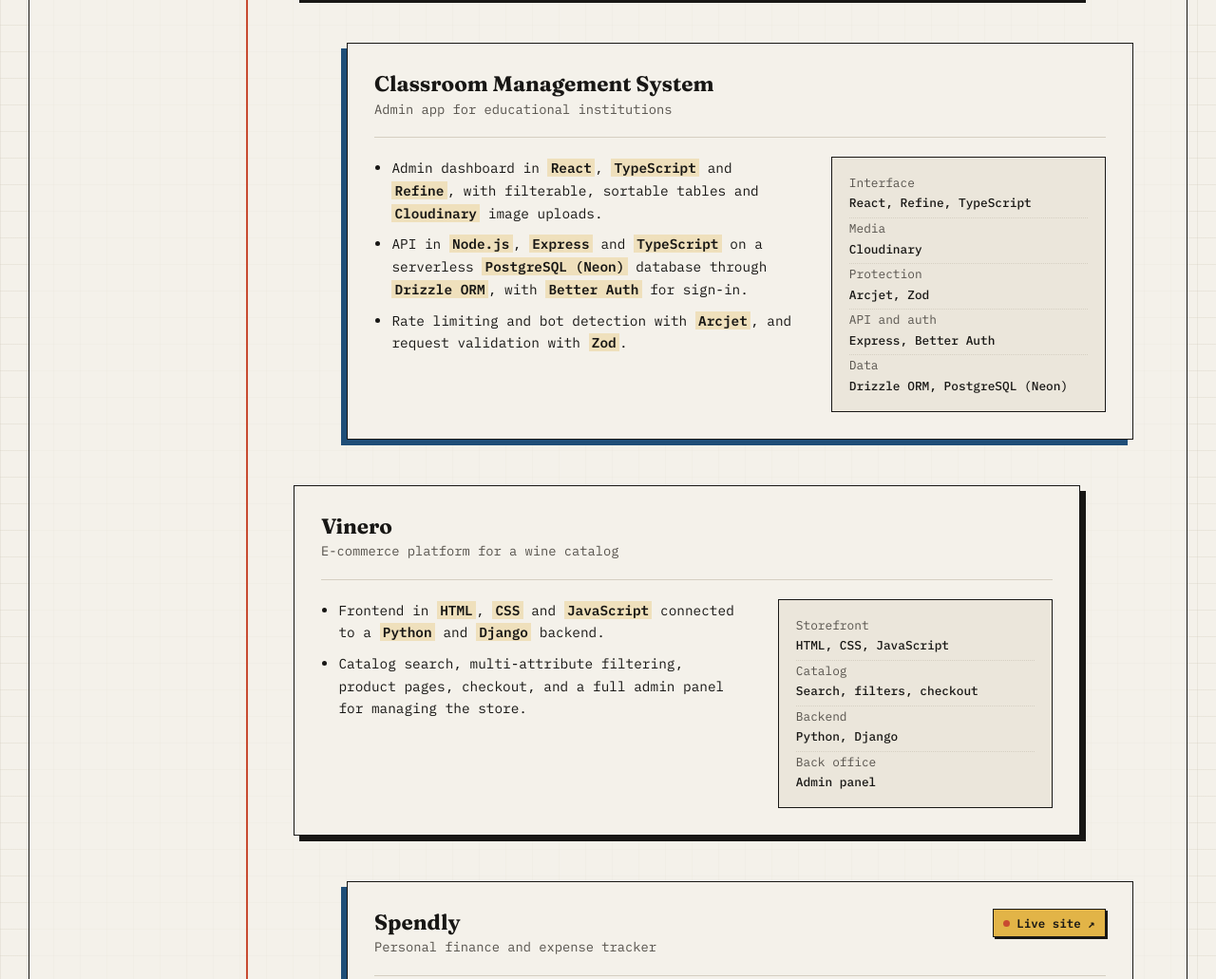
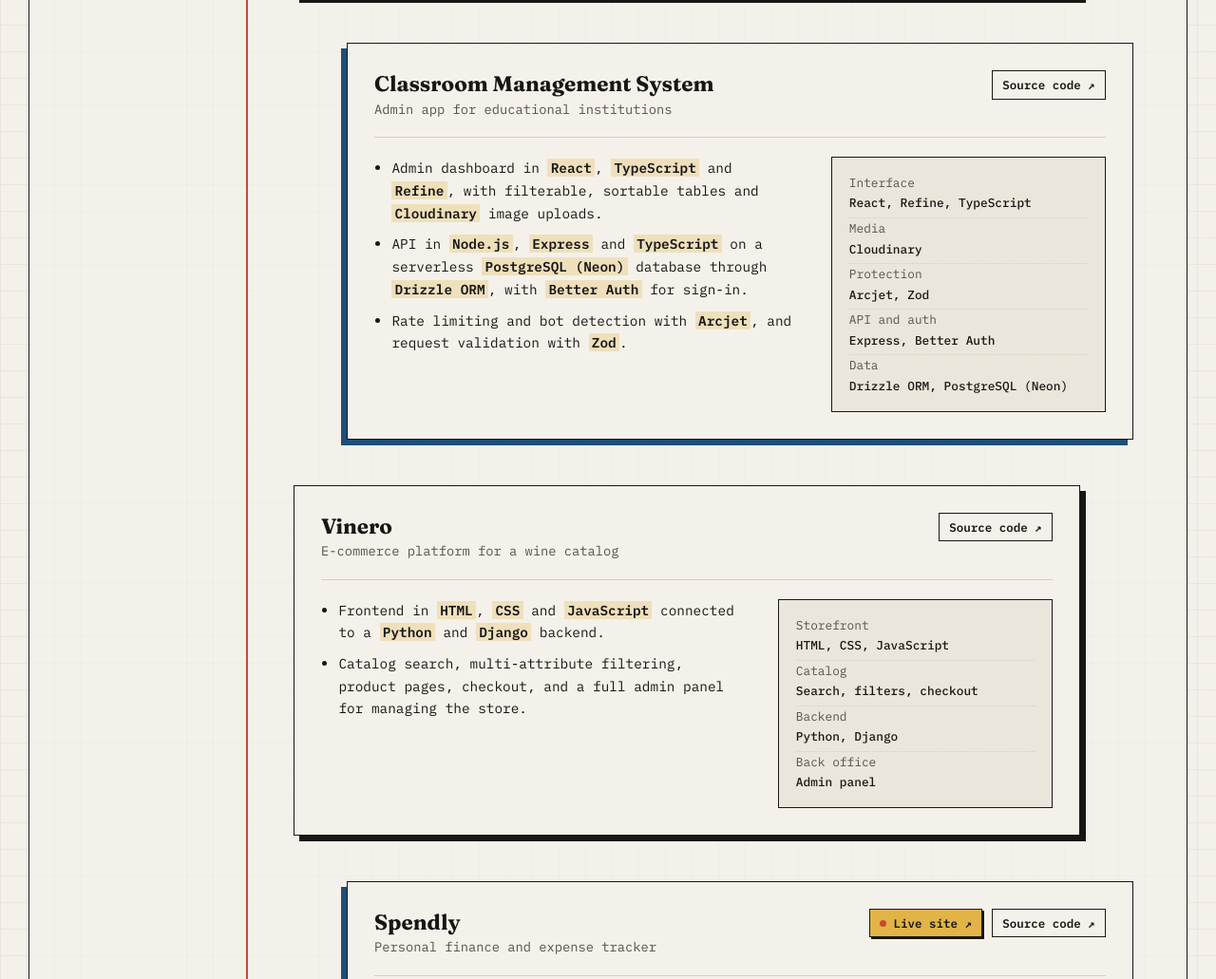
Before and after one commit to Jul10r/Jul10r.github.io, a plain HTML site: page index.html in a window 1280 px wide. Shown: the part 1598-2629 px from the top of the page at 95% size. Drawn offline with Linux system fonts and the light colour scheme.

Commit message:
added “Source code ↗” button linking t my repos

```diff
--- a/index.html
+++ b/index.html
@@ -81,7 +81,10 @@
       <article class="project left" data-stack="Next.js,React,TypeScript,Tailwind CSS,Vercel,UploadThing,Ably,PostgreSQL,Neon,Drizzle ORM,Drizzle Kit,Clerk,Zod,Upstash Redis">
         <header>
           <div><h3>Market-box</h3><p class="sub">Real-time peer-to-peer marketplace</p></div>
+        <div class="links">
           <a class="live" href="https://market-box-three.vercel.app/" target="_blank" rel="noopener noreferrer">Live site ↗</a>
+          <a class="code" href="https://github.com/Jul10r/Market-box" target="_blank" rel="noopener noreferrer">Source code ↗</a>
+        </div>
         </header>
         <div class="cols">
           <ul>
@@ -104,7 +107,9 @@
       <article class="project right" data-stack="React,TypeScript,Node.js,Express,Drizzle ORM,Drizzle Kit,PostgreSQL,Neon,Better Auth,Zod,Cloudinary">
         <header>
           <div><h3>Classroom Management System</h3><p class="sub">Admin app for educational institutions</p></div>
-        </header>
+        <div class="links">
+          <a class="code" href="https://github.com/Jul10r/classroom" target="_blank" rel="noopener noreferrer">Source code ↗</a>
+        </div></header>
         <div class="cols">
           <ul>
             <li>Admin dashboard in <strong>React</strong>, <strong>TypeScript</strong> and <strong>Refine</strong>, with filterable, sortable tables and <strong>Cloudinary</strong> image uploads.</li>
@@ -124,7 +129,9 @@
       <article class="project left" data-stack="HTML,CSS,JavaScript,Python,Django">
         <header>
           <div><h3>Vinero</h3><p class="sub">E-commerce platform for a wine catalog</p></div>
-        </header>
+        <div class="links">
+          <a class="code" href="https://github.com/Jul10r/Vinero" target="_blank" rel="noopener noreferrer">Source code ↗</a>
+        </div></header>
         <div class="cols">
           <ul>
             <li>Frontend in <strong>HTML</strong>, <strong>CSS</strong> and <strong>JavaScript</strong> connected to a <strong>Python</strong> and <strong>Django</strong> backend.</li>
@@ -142,7 +149,10 @@
       <article class="project right" data-stack="React,JavaScript,Node.js,Express,MongoDB,Vercel">
         <header>
           <div><h3>Spendly</h3><p class="sub">Personal finance and expense tracker</p></div>
+        <div class="links">
           <a class="live" href="https://spendly-nine-pi.vercel.app/" target="_blank" rel="noopener noreferrer">Live site ↗</a>
+          <a class="code" href="https://github.com/Jul10r/Spendly" target="_blank" rel="noopener noreferrer">Source code ↗</a>
+        </div>
         </header>
         <div class="cols">
           <ul>
--- a/style.css
+++ b/style.css
@@ -243,6 +243,20 @@
 .live:hover { background: var(--red); color: var(--paper); }
 .live:hover::before { background: var(--paper); }
 
+.links { display: flex; flex-wrap: wrap; align-items: center; gap: 0.6rem; }
+
+.code {
+  padding: 0.25rem 0.65rem;
+  background: var(--paper);
+  border: 1px solid var(--ink);
+  color: var(--ink);
+  font-size: 0.78rem;
+  font-weight: 600;
+  text-decoration: none;
+}
+
+.code:hover { background: var(--gold); }
+
 .cols { display: grid; grid-template-columns: 1.4fr 0.9fr; gap: 2rem; align-items: start; }
 
 ul { padding-left: 1.15rem; display: flex; flex-direction: column; gap: 0.55rem; font-size: 0.9rem; }
```
